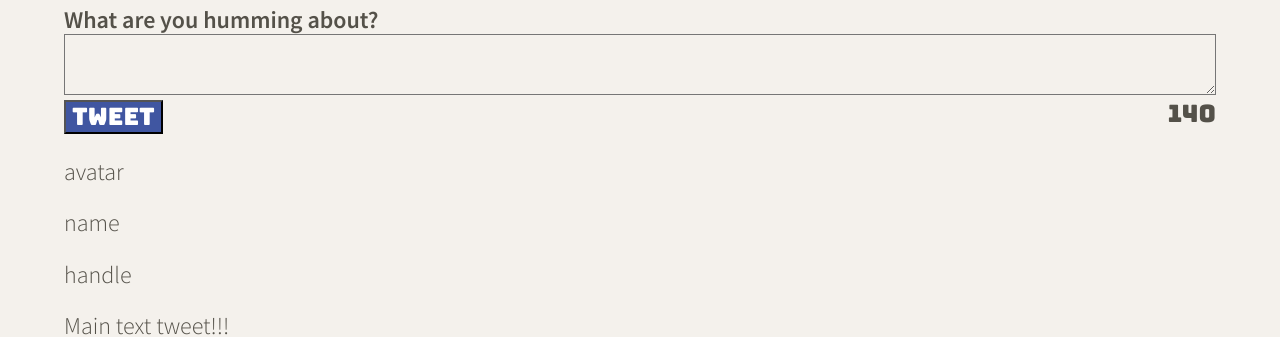
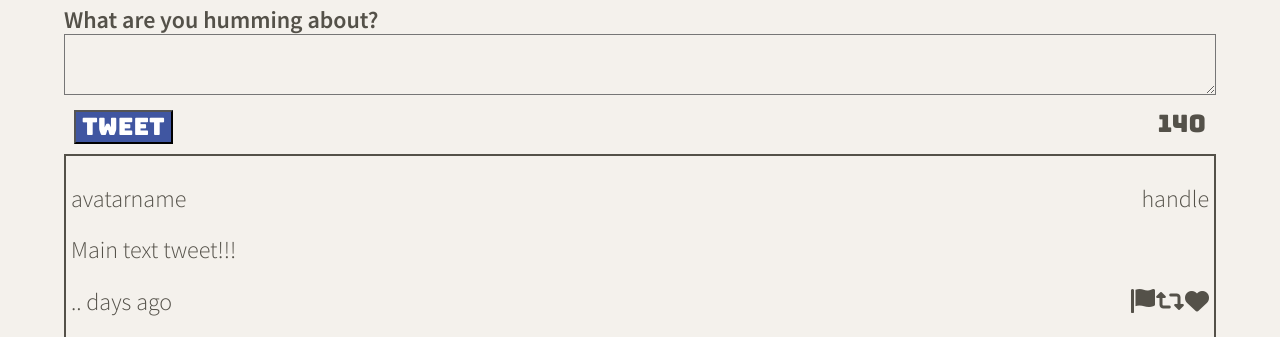
Before and after one commit to Stas74/tweeter, a website: page public/index.html in a window 1280 px wide. Shown: the part 615-952 px from the top of the page. Drawn offline with nearby package versions, Linux system fonts and the light colour scheme.

Commit message:
Add shadow-box and coloring icons when hover

```diff
--- a/public/styles/new-tweet.css
+++ b/public/styles/new-tweet.css
@@ -4,6 +4,7 @@
 
 .bottom-part {
   display: flex;
+  padding: 10px;
   justify-content: space-between;
   font-family: Bungee, sans-serif;
 }
@@ -23,6 +24,40 @@ button {
   /* border-bottom-width: thick; */
 }
 
+
 #tweet-text-label {
   font-weight: bold;
 }
+
+.tweet-header {
+  display: flex;
+  justify-content: space-between;
+}
+
+.avatar {
+  display: flex;
+}
+
+#container-tweets {
+  border: 2px solid;
+  padding: 5px;
+}
+
+#container-tweets:hover {
+  /* border: 1px solid; */
+  /* padding: 10px; */
+  box-shadow: 5px 5px #888888;
+}
+
+.tweet-footer {
+  display: flex;
+  justify-content: space-between;
+}
+
+.footer-icons {
+  display: flex;
+}
+
+.fa-solid:hover {
+  color: gold;
+}
```
